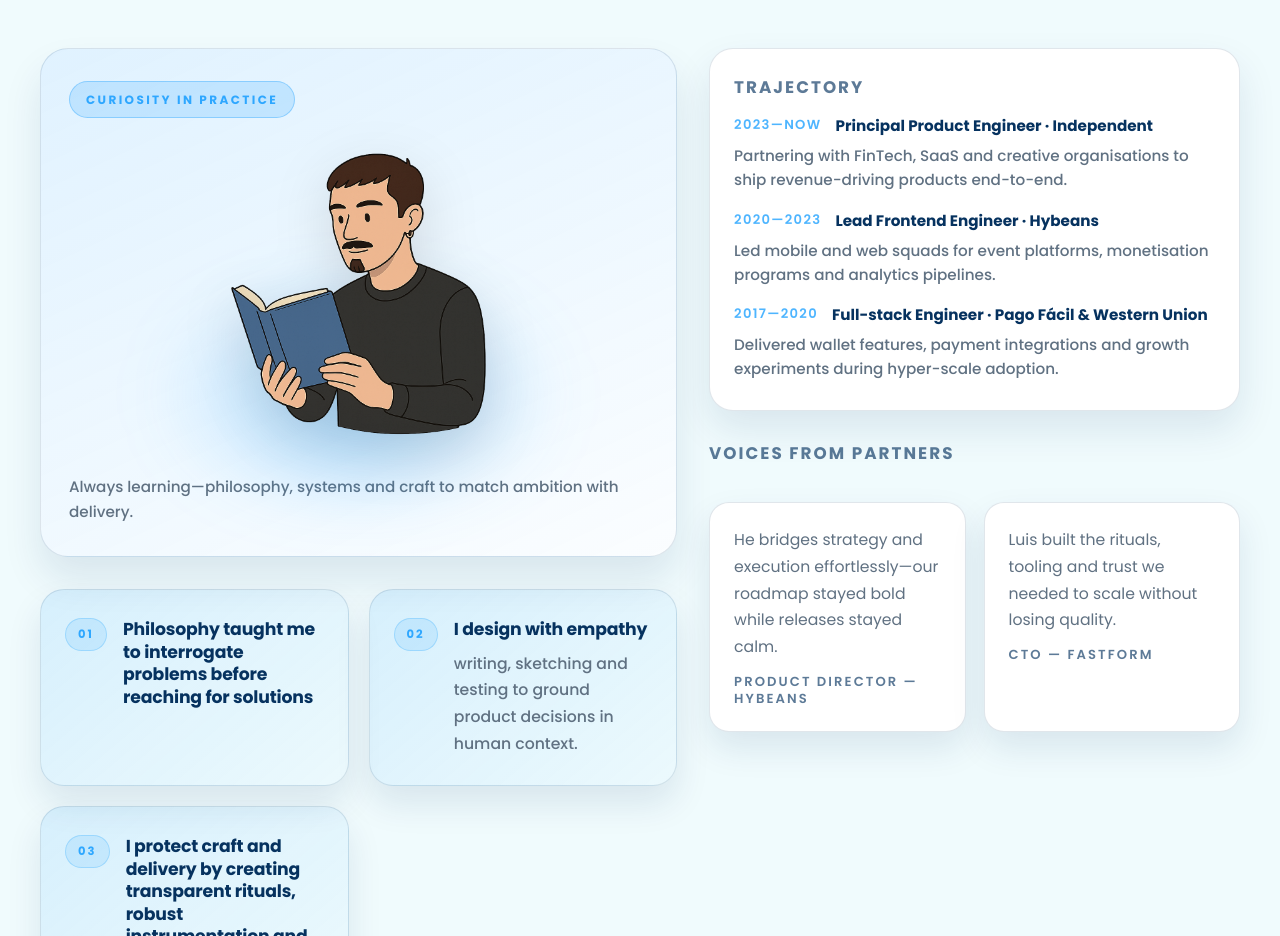
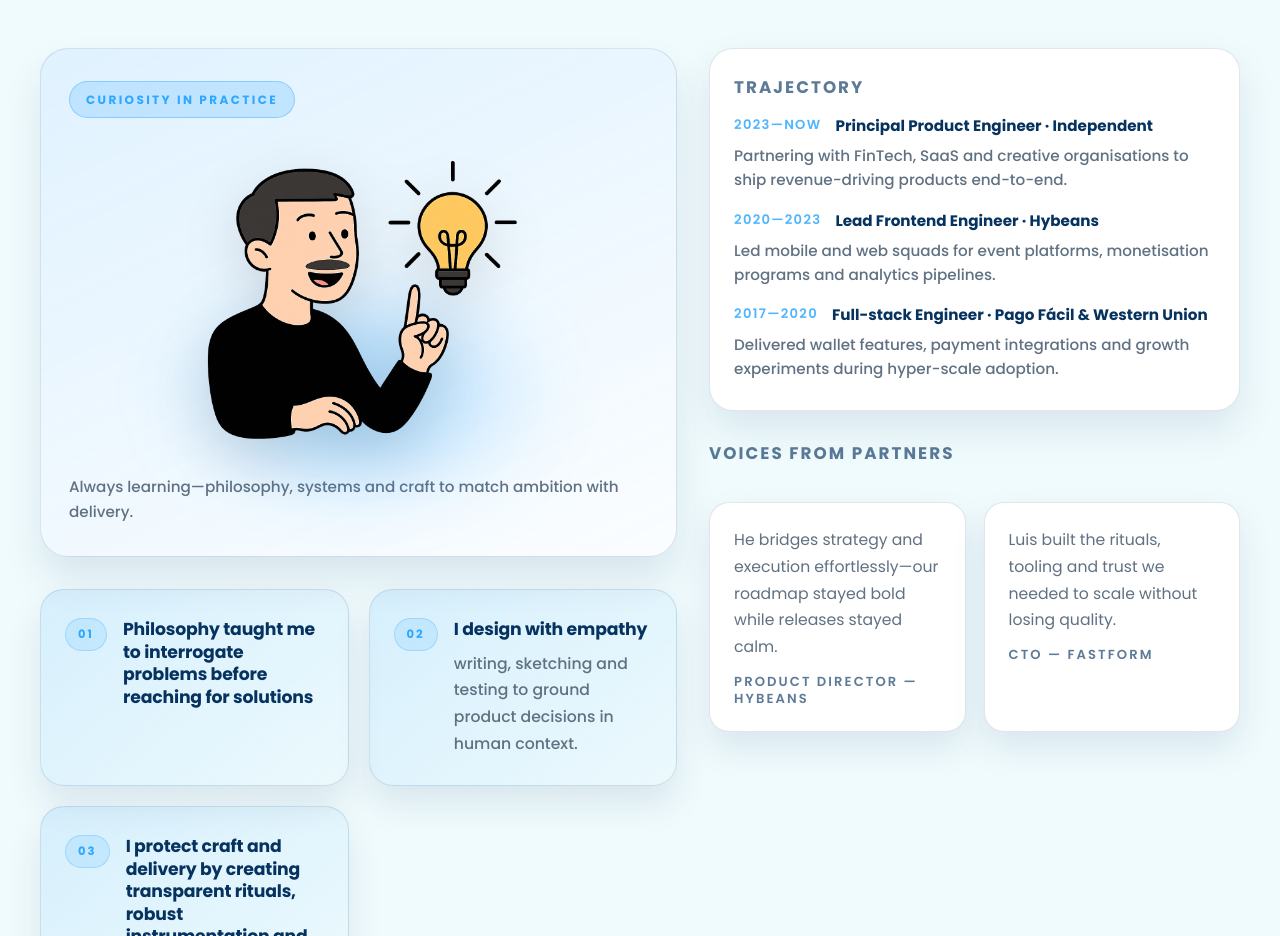
Before and after one commit to cero-vivo/luis-espinoza-porfolio, a Next.js app: page /en in a window 1280 px wide. Shown: the part 9940-10876 px from the top of the page. Built offline with nearby package versions, Linux system fonts and the light colour scheme.

Commit message:
Implement code changes to enhance functionality and improve performance

```diff
--- a/components/pages/ethos/ethos.tsx
+++ b/components/pages/ethos/ethos.tsx
@@ -62,7 +62,7 @@ export const Ethos = () => {
 					<div className={styles.storyMedia}>
 						<span className={styles.mediaLabel}>{media.label}</span>
 						<div className={styles.mediaVisual}>
-							<Image width={360} height={360} src='/images/ethos.png' alt={media.alt} className={styles.mediaImage} loading='lazy' />
+							<Image width={360} height={360} src='/images/ethos2.png' alt={media.alt} className={styles.mediaImage} loading='lazy' />
 							<span className={styles.mediaGlow} aria-hidden='true' />
 						</div>
 						<Paragraph text={media.caption} variant='regular' classes={styles.mediaCaption} />
```
Also changed, not shown: public/images/ethos2.png (added).
